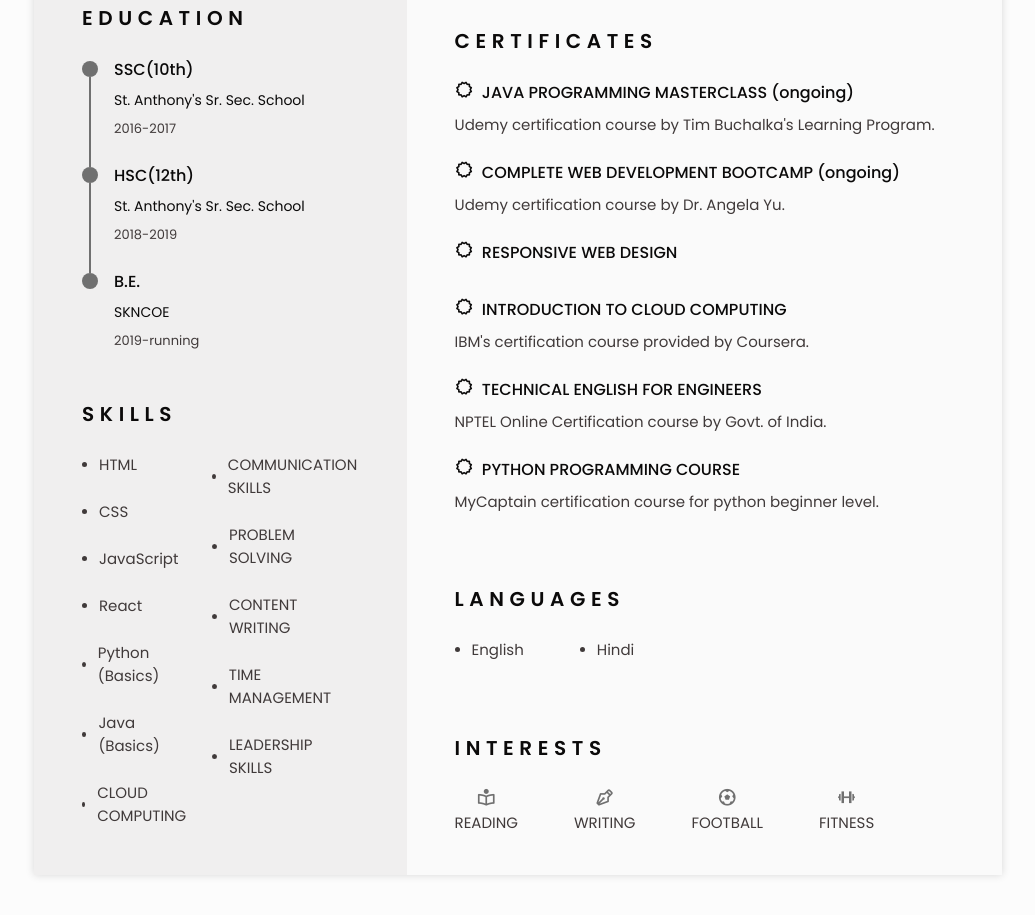
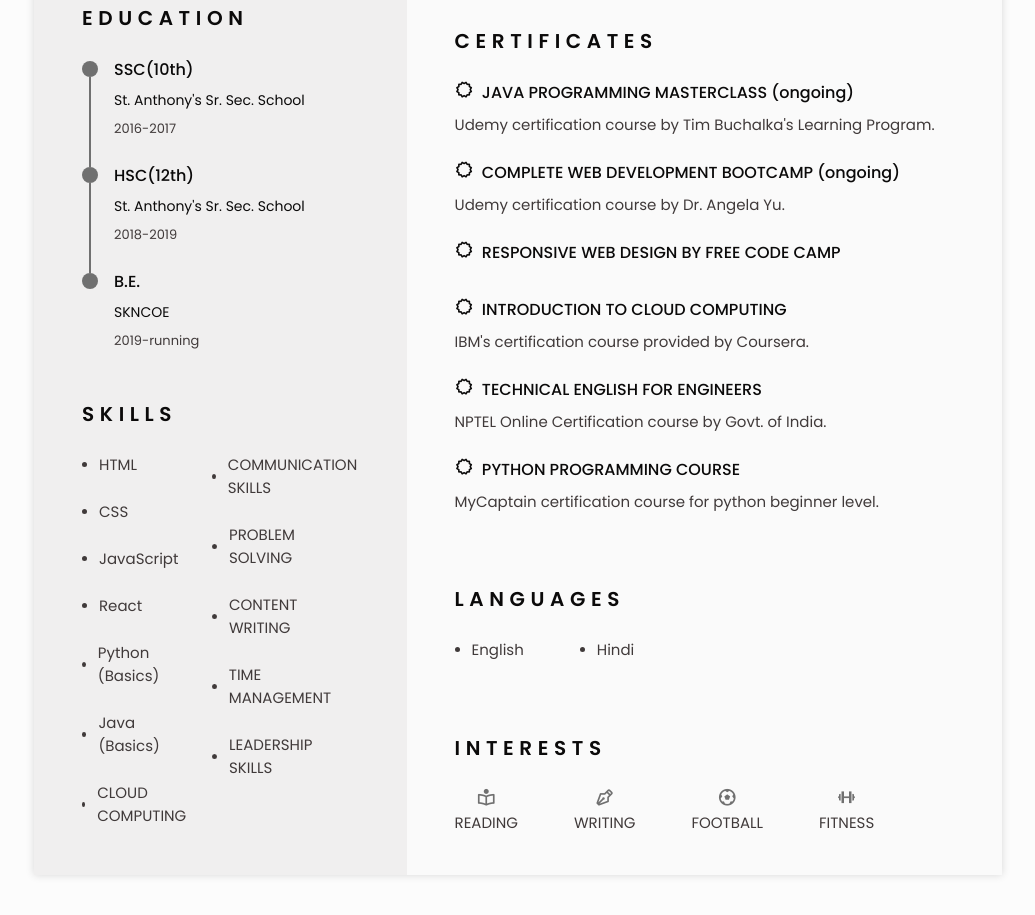
Before and after one commit to adhikari-dikshant/CV, a plain HTML site: page index.html in a window 1280 px wide. Shown: the part 941-1856 px from the top of the page, without its empty margins (122-1157 px from the left). Drawn offline with nearby package versions, Linux system fonts and the light colour scheme.

Commit message:
CHANGE IN INDEX

```diff
--- a/index.html
+++ b/index.html
@@ -390,7 +390,7 @@
 
                         <div class="certicate_content">
                             <a href="https://www.freecodecamp.org/certification/dikshant03/responsive-web-design">
-                                <h3 class="certificate_title"><i class='bx bx-certification certificate_icon '></i> RESPONSIVE WEB DESIGN</h3>
+                                <h3 class="certificate_title"><i class='bx bx-certification certificate_icon '></i> RESPONSIVE WEB DESIGN BY FREE CODE CAMP</h3>
                             </a>
                         </div>
 
```
